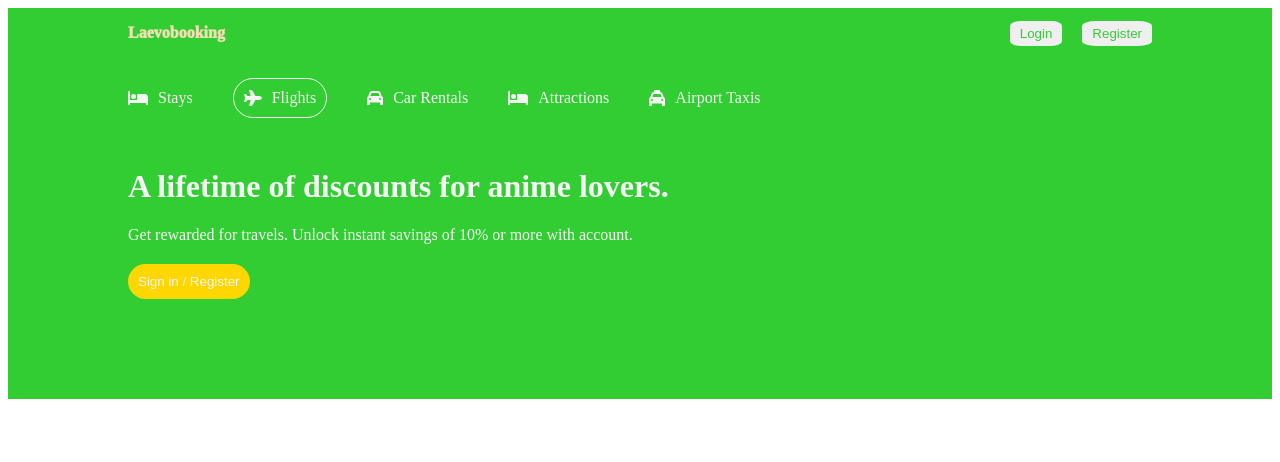
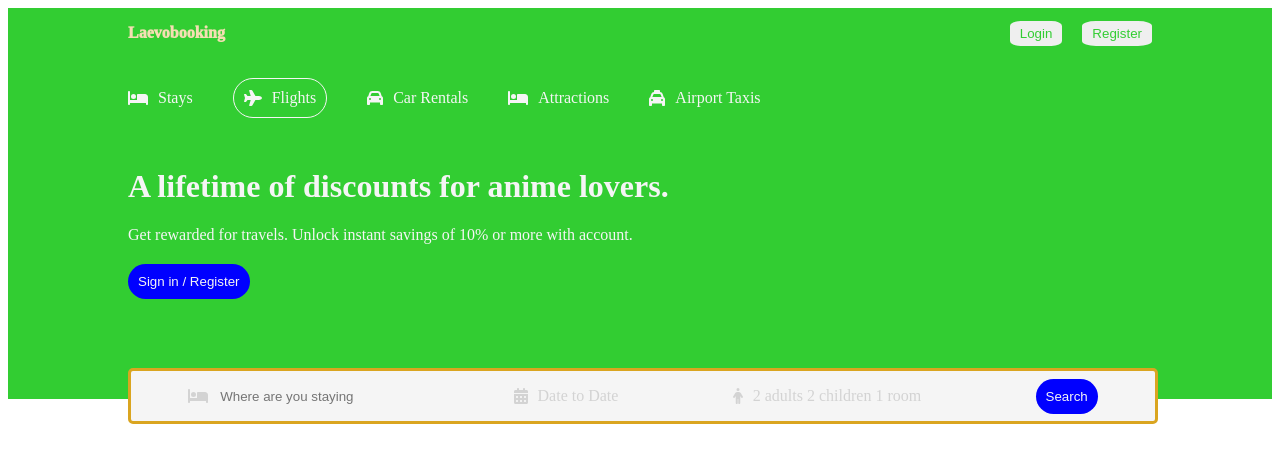
Before and after one commit to Phanideepak/hotel-master-ui, a React (Create React App) app: page / in a window 1280 px wide. Shown: the top 462 px of the page. Built offline with nearby package versions, Linux system fonts and the light colour scheme.

Commit message:
react date range

```diff
--- a/src/components/header/Header.jsx
+++ b/src/components/header/Header.jsx
@@ -1,4 +1,4 @@
-import { faBed, faCar, faPlane, faTaxi } from '@fortawesome/free-solid-svg-icons'
+import { faBed, faCalendarDays, faCar, faPerson, faPlane, faTaxi } from '@fortawesome/free-solid-svg-icons'
 import { FontAwesomeIcon } from '@fortawesome/react-fontawesome'
 import React from 'react'
 import './header.css'
@@ -35,6 +35,26 @@
                 account.
             </p>
             <button className="headerButton">Sign in / Register</button>
+            <div className="headerSearch">
+                <div className="headerSearchItem">
+                  <FontAwesomeIcon icon={faBed} className="headerIcon" />
+                  <input type="text"
+                  placeholder='Where are you staying'
+                  className= "headerSearchInput"
+                  />
+                </div>
+                <div className="headerSearchItem">
+                  <FontAwesomeIcon icon={faCalendarDays} className="headerIcon" />
+                  <span className="headerSearchText">Date to Date</span>
+                </div>
+                <div className="headerSearchItem">
+                  <FontAwesomeIcon icon={faPerson} className="headerIcon" />
+                  <span className="headerSearchText">2 adults 2 children 1 room</span>
+                </div>
+                <div className="headerSearchItem">
+                    <button className="headerButton">Search</button>
+                </div>
+            </div>
         </div>
     </div>
   )
--- a/src/components/header/header.css
+++ b/src/components/header/header.css
@@ -3,6 +3,7 @@
     color:whitesmoke;
     display: flex;
     justify-content: center;
+    position: relative;
 }
 
 .headerContainer{
@@ -35,10 +36,46 @@
 
 .headerButton{
     font-weight: 500;
-    background-color: gold;
+    background-color: blue;
     color: whitesmoke;
     border: none;
     padding: 10px;
     cursor: pointer;
     border-radius: 20px;
 }
+
+.headerSearch{
+    height: 30px;
+    background-color: whitesmoke;
+    display: flex;
+    align-items: center;
+    border: 3px solid goldenrod;
+    justify-content: space-around;
+    padding: 10px 0px;
+    border-radius: 5px;
+    position: absolute;
+    bottom: -25px;
+    width: 100%;
+    max-width: 1024px;
+}
+
+.headerIcon{
+    color: lightgray;
+}
+
+.headerSearchItem{
+    gap: 10px;
+    display: flex;
+    align-items: center;
+}
+
+.headerSearchInput{
+    background-color: whitesmoke;
+    border: none;
+    outline: none;
+}
+
+.headerSearchText{
+    color: lightgray;
+    cursor: pointer;
+}
```
Also changed, not shown: notes/Notes.md (+1 -1 lines), 1 other file (tests, documents, lock files or other folders).
